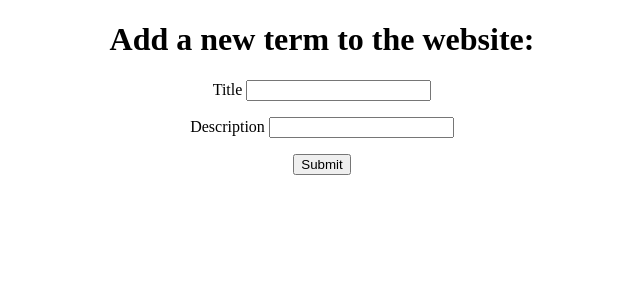
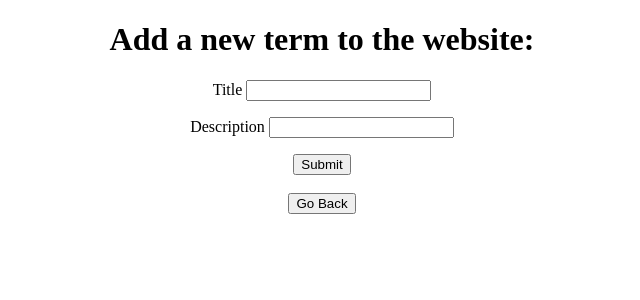
Before and after one commit to jmmp00/atw, a PHP site: page /addterm.php in a window 1280 px wide. Shown: the top 300 px of the page, without its empty margins (318-958 px from the left). Run offline with PHP 8.4, Linux system fonts and the light colour scheme; a user stored in the database is signed in.

Commit message:
tou a dormir so pode

```diff
--- a/addterm.php
+++ b/addterm.php
@@ -31,6 +31,9 @@
 
             <input type="submit" value="Submit">
         </form>
+        <br>
+        <a href="javascript:history.back()"><button>Go Back</button></a>
+
     </center>
 </body>
 
--- a/index.php
+++ b/index.php
@@ -44,9 +44,9 @@
 					<nav id="menu">
 						<h2>Menu</h2>
 						<ul>
-						<li><a href="index.php" >Home</a></li>
+						<li><a href="index.php" class="active">Home</a></li>
 
-						<li><a href="terms.php" class="active">Terms</a></li>
+						<li><a href="terms.php" >Terms</a></li>
 
 						<li><a href="addterm.php">Add term</a></li>
 
--- a/terms.php
+++ b/terms.php
@@ -43,9 +43,9 @@
 				<nav id="menu">
 						<h2>Menu</h2>
 						<ul>
-						<li><a href="index.php" class="active">Home</a></li>
+						<li><a href="index.php">Home</a></li>
 
-						<li><a href="terms.php">Terms</a></li>
+						<li><a href="terms.php" class="active">Terms</a></li>
 
 						<li><a href="addterm.php">Add term</a></li>
 
```
